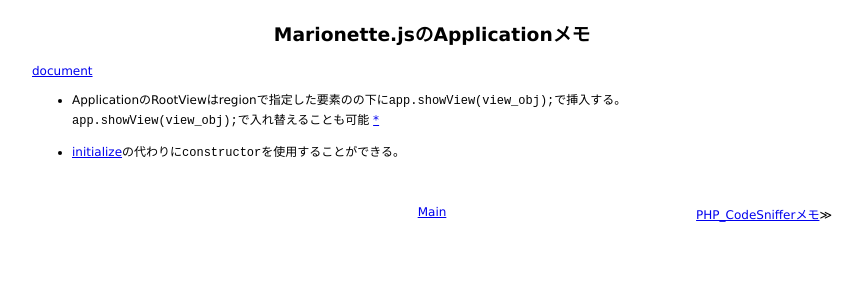
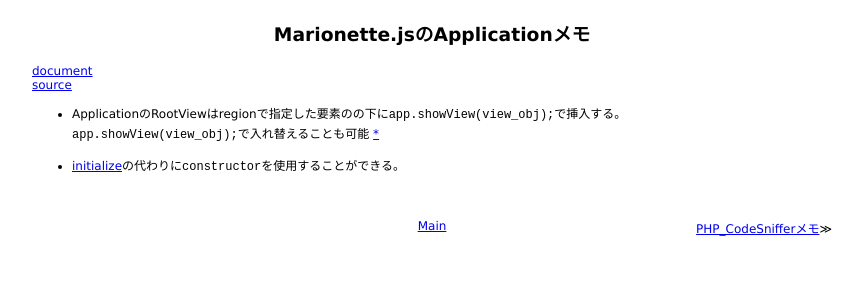
Before and after one commit to 38elements/38elements.github.com, a Jekyll site: the page built from _posts/2016-10-09-marionettejs-application.md, in a window 1280 px wide. Shown: the top 300 px of the page, without its empty margins (208-1071 px from the left). Built offline with Jekyll 4.4.1, drawn with Linux system fonts in a browser that asks for light colours.

Commit message:
Update 2016-10-09-marionettejs-application.md

```diff
--- a/_posts/2016-10-09-marionettejs-application.md
+++ b/_posts/2016-10-09-marionettejs-application.md
@@ -3,6 +3,7 @@ layout: posts
 title: Marionette.jsのApplicationメモ
 ---
 [document](http://marionettejs.com/docs/master/marionette.application.html)
+[source](https://github.com/marionettejs/backbone.marionette/blob/master/src/application.js)
 
 * ApplicationのRootViewはregionで指定した要素のの下に`app.showView(view_obj);`で挿入する。
 `app.showView(view_obj);`で入れ替えることも可能 [\*](http://marionettejs.com/docs/master/marionette.application.html#root-layout)
```
